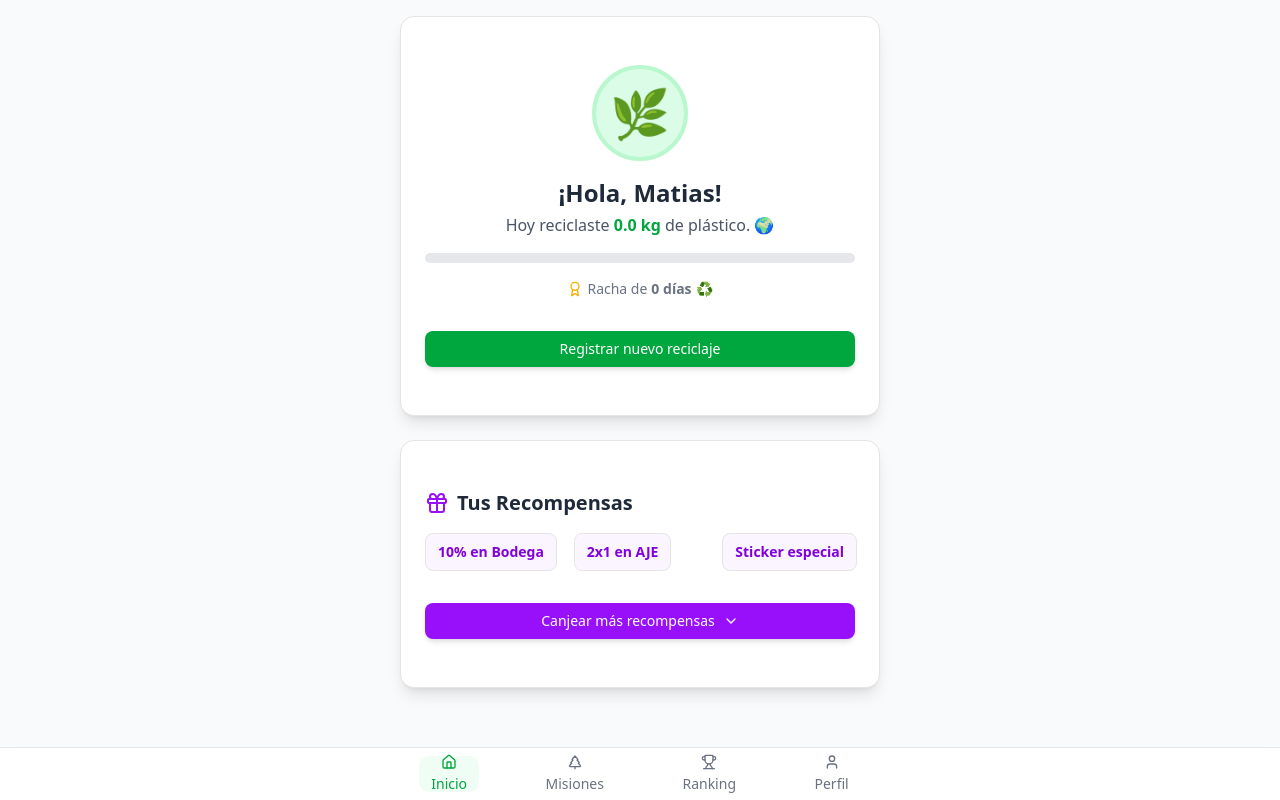
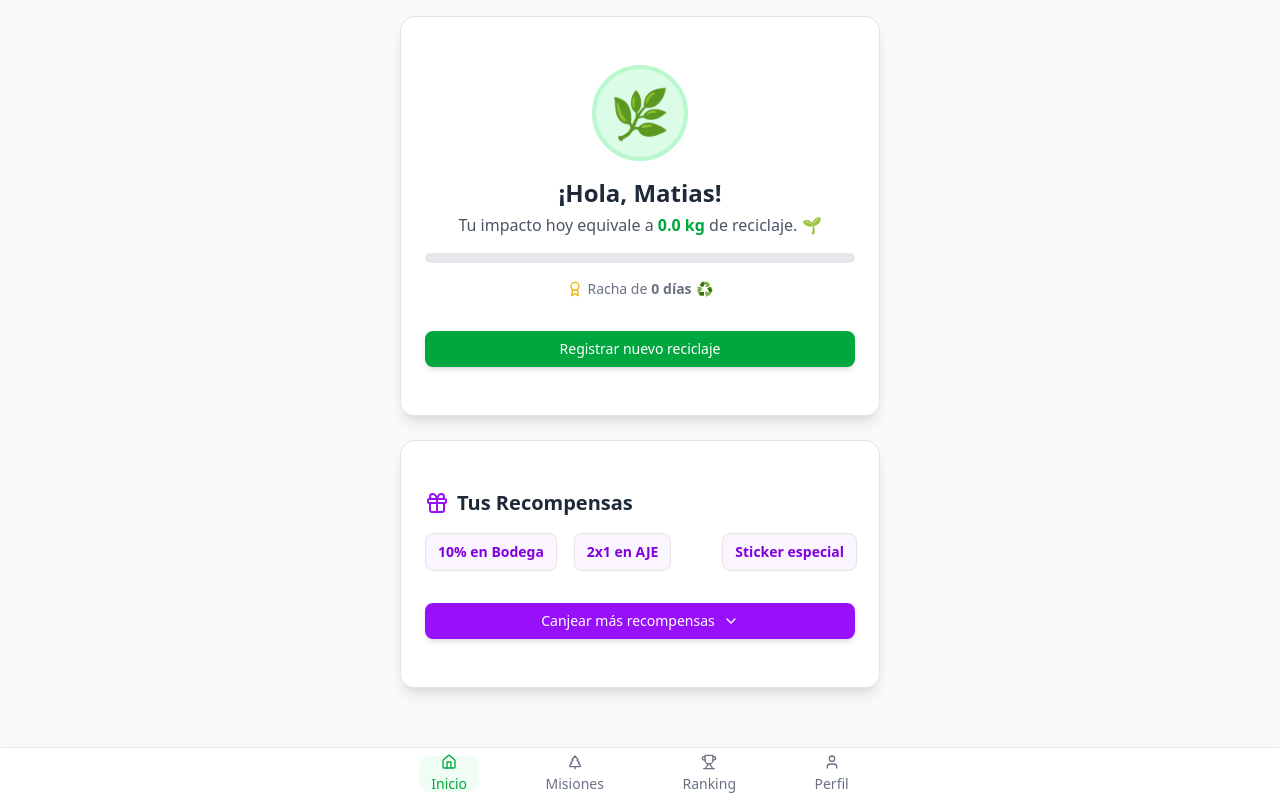
Before and after one commit to mynsc/ecoaliados, a React (Vite) app: page / in a window 1280 px wide. Built offline with nearby package versions, Linux system fonts and the light colour scheme.

Commit message:
refactor(home): update recycling message to show equivalent impact instead of plastic only

```diff
--- a/src/features/home/components/HomeView.tsx
+++ b/src/features/home/components/HomeView.tsx
@@ -22,7 +22,7 @@ export function HomeView({ onNavigateToMissions }: HomeViewProps) {
                     <div className="text-center">
                         <h2 className="text-2xl font-bold text-gray-800">¡Hola, Matias!</h2>
                         <p className="text-md text-gray-600 mt-1">
-                            Hoy reciclaste <span className="font-semibold text-green-600">{todayRecycled} kg</span> de plástico. <span role="img" aria-label="Planeta Tierra">🌍</span>
+                            Tu impacto hoy equivale a <span className="font-semibold text-green-600">{todayRecycled} kg</span> de reciclaje. <span role="img" aria-label="Hoja">🌱</span>
                         </p>
                     </div>
                     <Progress
```
